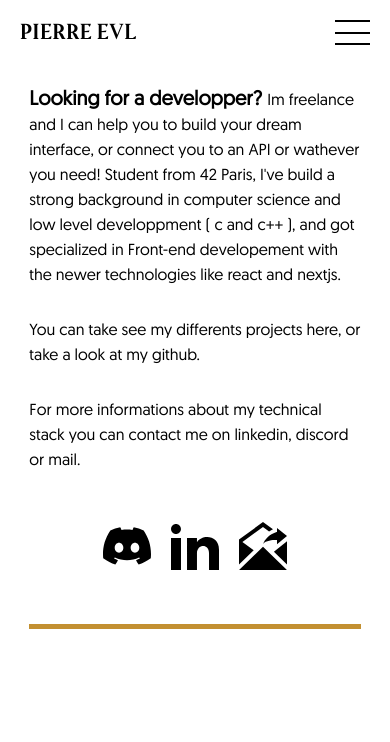
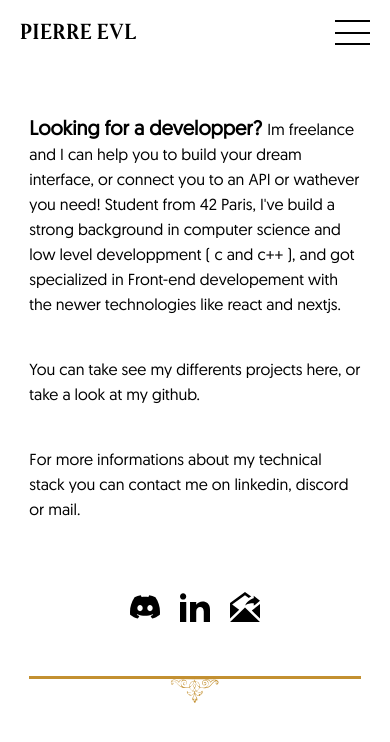
Before and after one commit to xGoldaxe/portfolio, a Next.js app: page /about in a window 390 px wide. Shown: the top 742 px of the page. Built offline with nearby package versions, Linux system fonts and the light colour scheme.

Commit message:
fix integration on about page

```diff
--- a/pages/about.js
+++ b/pages/about.js
@@ -34,7 +34,8 @@ return (
 		<a href="https://www.linkedin.com/in/pierre-leveque-723399201/"><img src="/image/linkedin.svg"/></a>
 		<a href="mailto:pierreleveque.pro@gmail.com"><img src="/image/mail.svg"/></a>
 		</div>
-		<div className="about__text__line"></div>
+		<div className='about__line'></div>
+		<img src='/image/textDecoration.svg' alt='' className='about__textDecoration'/>
 	</div>
 
 
--- a/src/styles/scss/about.scss
+++ b/src/styles/scss/about.scss
@@ -2,13 +2,19 @@
     width: calc(100vw - 100px);
     position: relative;
     justify-content: center;
+    display: flex;
     &__text {
-        max-width: 1200px;
+        max-width: 800px;
+        margin-top: 30px;
         width: 90%;
         box-sizing: border-box;
         position: relative;
         font-family: geomanist;
         z-index: 2;
+
+        display: flex;
+        flex-direction: column;
+        align-items: center;
         &__almostTitle {
             font-weight: 900;
             font-size: 30px;
@@ -18,16 +24,12 @@
             font-weight: 900;
         }
         p {
-            margin-block-start: 60px;
-            margin-block-end: 30px;
+            margin-block-start: 20px;
+            margin-block-end: 20px;
             font-size: 25px;
             letter-spacing: 2px;
             line-height: 43px;
-        }
-        &__line {
             width: 100%;
-            height: 5px;
-            background: $secondColor;
         }
         &__socials {
             display: flex;
@@ -39,18 +41,29 @@
             }
         }
     }
+    &__line {
+        width: 100%;
+        height: 3px;
+        background: $secondColor;
+    }
+    &__textDecoration {
+        position: relative;
+        transform: translateY(-15.5%);
+        width: 20%;
+        max-width: 240px;
+    }
 }
 
 @media screen and (max-width: 1400px) {
     .about__text {
         width: 70%;
         padding-left: 0;
-        margin-left: 15%;
     }
 }
 
 @media screen and (max-width: 1200px) {
     .about {
+        flex-direction: column;
         width: 100vw;
     }
     .about__text {
@@ -63,6 +76,11 @@
         }
         span {
             font-size: 35px;
+        }
+        &__socials {
+            img {
+                width: 30px;
+            }
         }
     }
 }
--- a/src/styles/scss/pages/blog.scss
+++ b/src/styles/scss/pages/blog.scss
@@ -29,6 +29,10 @@
 }
 
 .article {
+	//for animation
+	transform: translateX(-300px);
+	opacity: 0;
+	//
 	width: 94%;
 	max-width: 1000px;
 	margin-top: 70px;
@@ -80,7 +84,6 @@
 	.article {
 		&__title {
 			font-size: 25px;
-
 		}
 		&__resume {
 			flex-direction: column;
```
Also changed, not shown: pages/blog.js (+5 -4 lines), src/js/animation/blogArticleAppear.js (+4 -4 lines).
